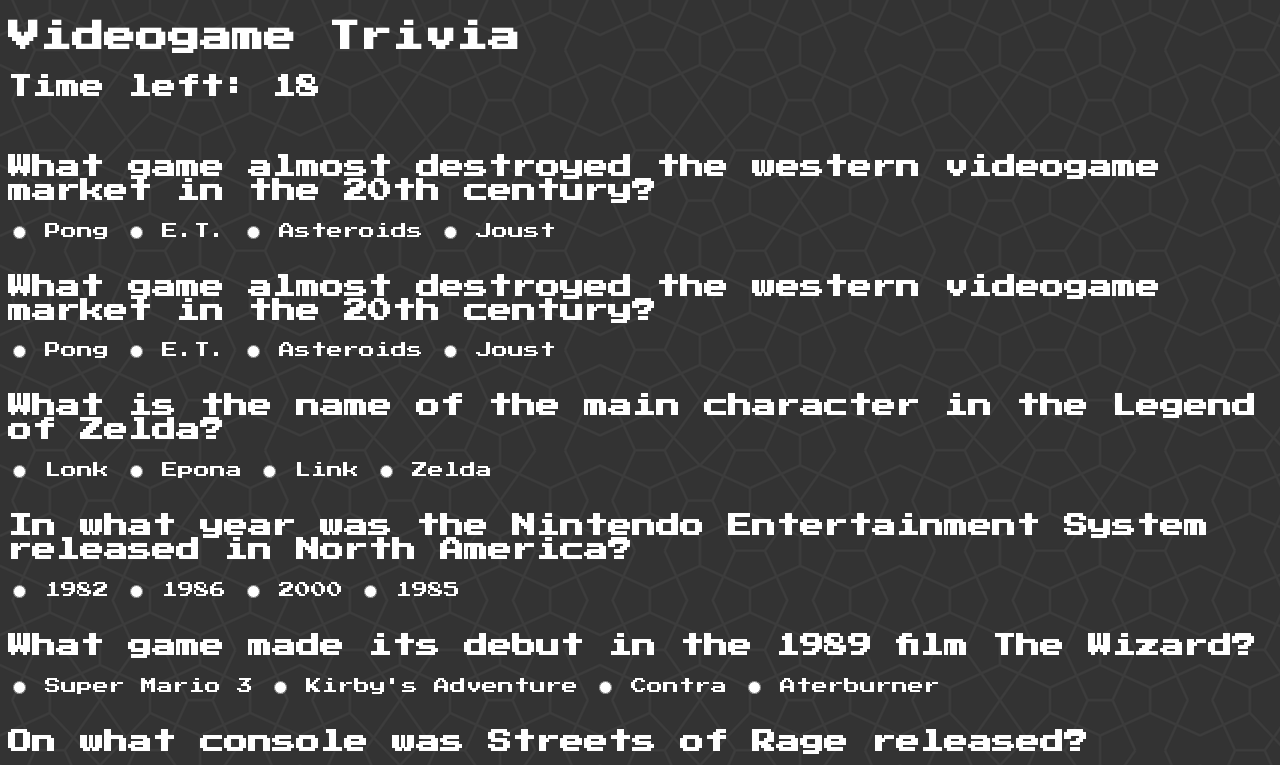
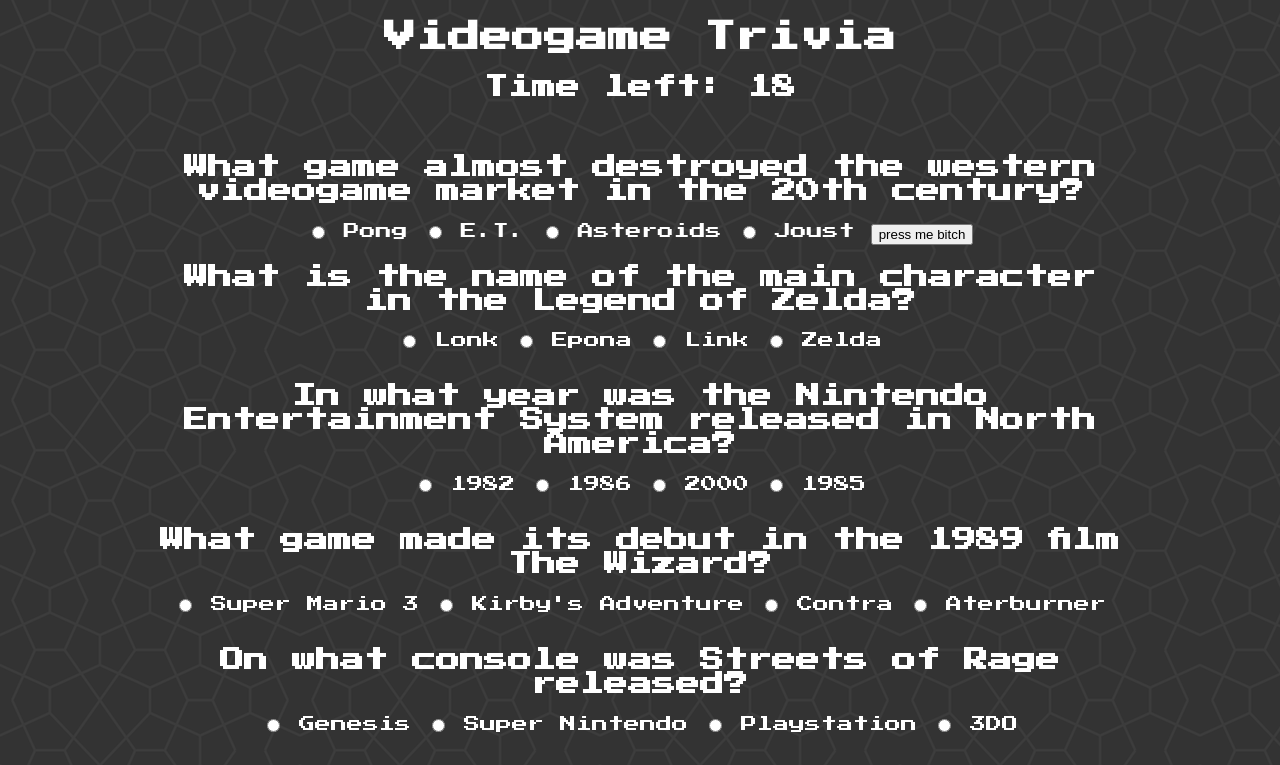
Before and after one commit to TheAmberlamps/TriviaGame, a plain HTML site: page index.html in a window 1280 px wide. Both pictures are taken after a click on the element "Start". Shown: the top 765 px of the page. Drawn offline with nearby package versions, Linux system fonts and the light colour scheme.

Commit message:
Game is complete, just need to iron out a few wrinkles and it should run nice, tight and clean.

```diff
--- a/assets/css/style.css
+++ b/assets/css/style.css
@@ -1,15 +1,20 @@
 body{
     font-family: 'Press Start 2P', cursive;
+    width:960px;
+    margin: auto;
 }
 
 h1{
     color: white;
+    text-align: center;
 }
 
 h2{
     color: white;
+    text-align: center;
 }
 
 form{
     color: white;
+    text-align: center;
 }
--- a/assets/javascript/app.js
+++ b/assets/javascript/app.js
@@ -2,12 +2,15 @@
 
     // Variables to contain the number of correct or incorrect guesses.
 
-    var correctAnswers = 0;
-    var incorrectAnswers = 0;
+    var n = 20;
+
+    var right = 0;
+
+    var wrong = 0;
+
+    var unAnswered = 0;
 
     var counter = document.getElementById("CD");
-
-    var questing = document.getElementById("quests");
 
     var question1 = document.getElementById("q1");
     var question2 = document.getElementById("q2");
@@ -20,8 +23,14 @@
 
     var stopButt = document.getElementById("stopButt");
 
+    var correctAnswers = document.getElementById("correct");
+    var incorrectAnswers = document.getElementById("incorrect");
+    var unAnswered = document.getElementById("unSelected");
+
     function purge () {
 
+        n = 0;
+        counter.innerHTML = "";
         question1.innerHTML = "";
         question2.innerHTML = "";
         question3.innerHTML = "";
@@ -35,27 +44,30 @@
 
     }
 
+
     // Now an .on click event to clear away the starting button and display the questions, "the done" button and start the timer.
 
     $("#startButt").click(function(){
 
-        // Whatever questions are or aren't answered are sorted out if you don't click on the done button and the time runs out.
 
-        // setTimeout(purge, 1000 *10);
         counter.innerHTML = "<h2>Time left: " + "20" + "</h2><br>";
 
-        var n = 20;
         setTimeout(countDown,1000);
 
         function countDown(){
-        n--;
-        if(n > 0){
-            setTimeout(countDown,1000);
-        }
-        console.log(n);
-        counter.innerHTML = "<h2>Time left: " + n + "</h2><br>";
+            if(n > 0){
+                n--;
+                setTimeout(countDown,1000);
+            }
+            console.log(n);
+            counter.innerHTML = "<h2>Time left: " + n + "</h2><br>";
 
         }
+
+            if ( n === 0){
+            purge();
+            console.log("purged");
+            }
 
         // Avoid using document.write or writeln, they don't only wipe out your body but wipe out everything in the head as well.
 
@@ -71,25 +83,25 @@
 
         this.innerHTML = "";
 
-        questing.innerHTML =
+        // questing.innerHTML =
 
-        question1.innerHTML = "<h2>What game almost destroyed the western videogame market in the 20th century?</h2><form id='ques1' action='' method='get'><input type='radio' name='gender' value='guess1'> Pong <input type='radio' name='gender'> E.T. <input type='radio' name='gender'> Asteroids <input type='radio' name='gender'> Joust </form><br>"
+        question1.innerHTML = "<h2>What game almost destroyed the western videogame market in the 20th century?</h2><form id='ques1' method='get'><input type='radio' name='pong'> Pong <input type='radio' name='et'> E.T. <input type='radio' name='asteroids'> Asteroids <input type='radio' name='joust'> Joust <input type='submit' value='press me bitch'><br>"
 
-        question2.innerHTML = "<h2>What is the name of the main character in the Legend of Zelda?</h2><form id='ques2' action='' method='get'><input type='radio' name='gender'> Lonk <input type='radio' name='gender'> Epona <input type='radio' name='gender'> Link <input type='radio' name='gender'> Zelda </form><br>";
+        question2.innerHTML = "<h2>What is the name of the main character in the Legend of Zelda?</h2><form id='ques2' method='get'><input type='radio' name='lonk'> Lonk <input type='radio' name='epona'> Epona <input type='radio' name='link'> Link <input type='radio' name='zelda'> Zelda </form><br>";
 
-        question3.innerHTML = "<h2>In what year was the Nintendo Entertainment System released in North America?</h2><form id='ques3' method='get' action=''><input type='radio' name='gender'> 1982 <input type='radio' name='gender'> 1986 <input type='radio' name='gender'> 2000 <input type='radio' name='gender'> 1985 </form><br>";
+        question3.innerHTML = "<h2>In what year was the Nintendo Entertainment System released in North America?</h2><form id='ques3' method='get'><input type='radio' name='1982'> 1982 <input type='radio' name='1986'> 1986 <input type='radio' name='2000'> 2000 <input type='radio' name='1985'> 1985 </form><br>";
 
-        question4.innerHTML = "<h2>What game made its debut in the 1989 film The Wizard?</h2><form id='ques4' action='' method='get'><input type='radio' name='gender'> Super Mario 3 <input type='radio' name='gender'> Kirby's Adventure <input type='radio' name='gender'> Contra <input type='radio' name='gender'> Aterburner </form><br>";
+        question4.innerHTML = "<h2>What game made its debut in the 1989 film The Wizard?</h2><form id='ques4' method='get'><input type='radio' name='super_mario_3'> Super Mario 3 <input type='radio' name='kirbys_adventure'> Kirby's Adventure <input type='radio' name='contra'> Contra <input type='radio' name='afterburner'> Aterburner </form><br>";
 
-        question5.innerHTML = "<h2>On what console was Streets of Rage released?</h2><form id='ques5' action='' method='get'><input type='radio' name='gender'> Genesis <input type='radio' name='gender'> Super Nintendo <input type='radio' name='gender'> Playstation <input type='radio' name='gender'> 3DO </form><br>";
+        question5.innerHTML = "<h2>On what console was Streets of Rage released?</h2><form id='ques5' method='get'><input type='radio' name='genesis'> Genesis <input type='radio' name='super_nintendo'> Super Nintendo <input type='radio' name='playstation'> Playstation <input type='radio' name='3do'> 3DO </form><br>";
 
-        question6.innerHTML = "<h2>What popular series of games is Hideo Kojima responsible for?</h2><form id='' action='' method='get'><input type='radio' name='gender'> Castlevania <input type='radio' name='gender'> Sonic the Hedgehog <input type='radio' name='gender'> Pokemon <input type='radio' name='gender'> Metal Gear </form><br>";
+        question6.innerHTML = "<h2>What popular series of games is Hideo Kojima responsible for?</h2><form id='ques6' method='get'><input type='radio' name='castlevania'> Castlevania <input type='radio' name='sonic'> Sonic the Hedgehog <input type='radio' name='pokemon'> Pokemon <input type='radio' name='metal_gear'> Metal Gear </form><br>";
 
-        question7.innerHTML = "<h2>What studio published Warcraft?</h2><form id='' action='' method='get'><input type='radio' name='gender'> Bioware <input type='radio' name='gender'> Blizzard <input type='radio' name='gender'> Black Isle <input type='radio' name='gender'> Electronic Arts </form><br>";
+        question7.innerHTML = "<h2>What studio published Warcraft?</h2><form id='ques7' method='get'><input type='radio' name='bioware'> Bioware <input type='radio' name='blizzard'> Blizzard <input type='radio' name='black_isle'> Black Isle <input type='radio' name='ea'> Electronic Arts </form><br>";
 
-        question8.innerHTML = "<h2>How much was the global videogame market worth in 2018?</h2><form id='' action='' method='get'><input type='radio' name='gender'> $569 million <input type='radio' name='gender'> $799 billion <input type='radio' name='gender'> $135 billion <input type='radio' name='gender'> $61 billion </form><br>";
+        question8.innerHTML = "<h2>How much was the global videogame market worth in 2018?</h2><form id='ques8' method='get'><input type='radio' name='569m'> $569 million <input type='radio' name='799b'> $799 billion <input type='radio' name='135m'> $135 billion <input type='radio' name='61b'> $61 billion </form><br>";
 
-        stopButt.innerHTML = "<h2>Done</h2>"
+        stopButt.innerHTML = "<h2>Done</h2>";
 
     });
 
@@ -97,22 +109,21 @@
 
         console.log("Now we empty the start divs and fill the score divs.");
 
-        clearTimeout(purge);
+        // Clear the questions
+
+        purge();
 
         alert("Stop");
 
-        // Clear the questions
+        console.log("Stopped");
 
-        question1.innerHTML = "";
-        question2.innerHTML = "";
-        question3.innerHTML = "";
-        question4.innerHTML = "";
-        question5.innerHTML = "";
-        question6.innerHTML = "";
-        question7.innerHTML = "";
-        question8.innerHTML = "";
-        stopButt.innerHTML = "";
-        console.log("Stopped");
+        counter.innerHTML = "";
+
+        correctAnswers.innerHTML = "<h2>Correct: " +  + "</h2>";
+
+        incorrectAnswers.innerHTML = "<h2>Incorrect: " +  + "</h2>";
+
+        unAnswered.innerHTML = "<h2>Unanswered: " +  + "</h2>";
 
         // Then tabulate right and wrong answers, and unanswers
 
--- a/index.html
+++ b/index.html
@@ -23,8 +23,6 @@
         <!-- Empty divs to hold questions -->
 
         <div id="CD"></div>
-
-        <div id="quests"></div>
 
         <div id="q1"></div>
 
```
